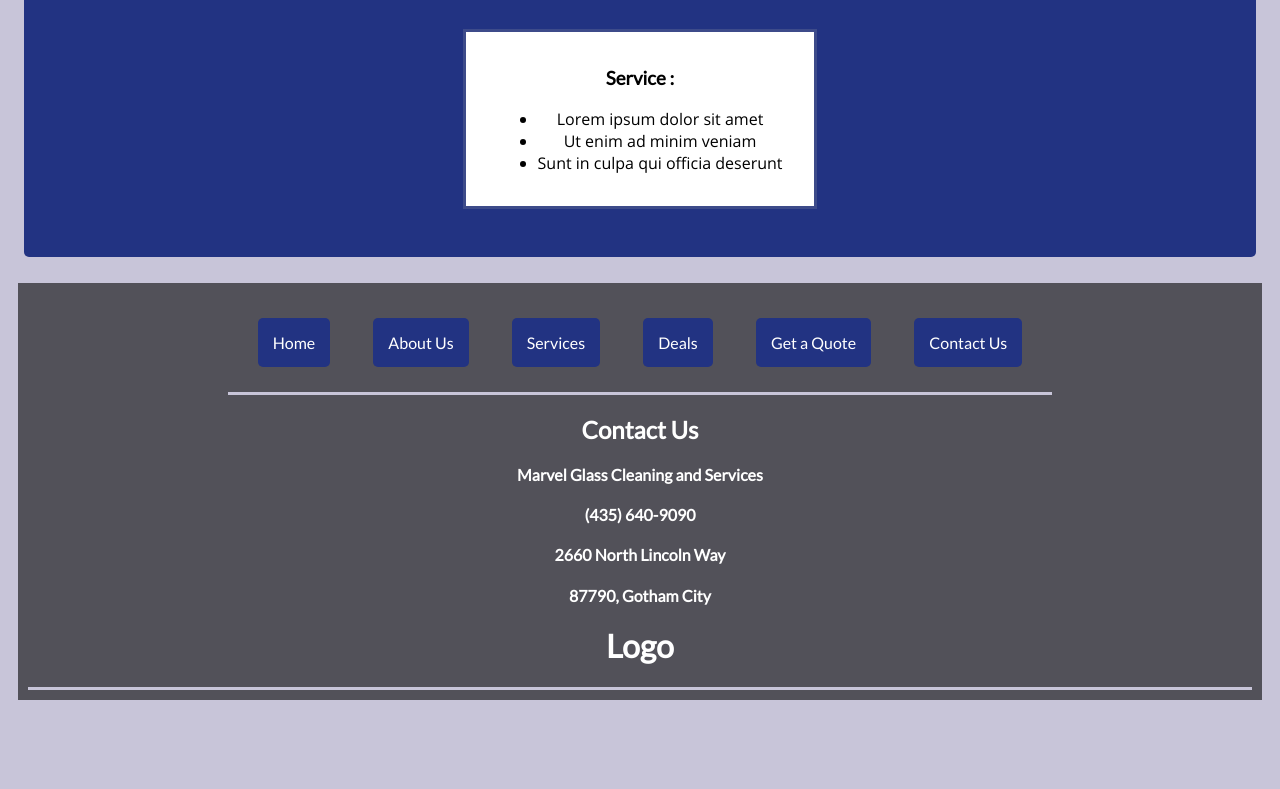
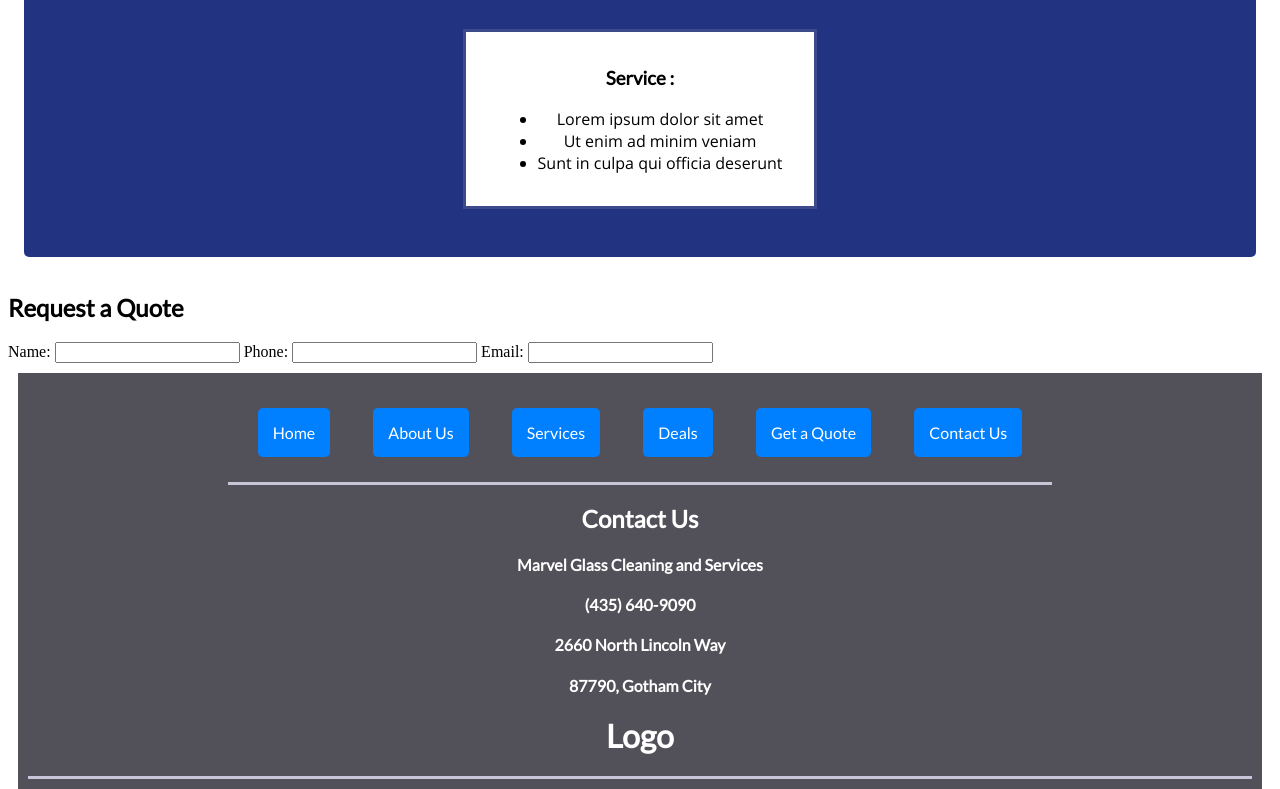
Before and after one commit to KeatenJo/MarvelWindowsWebsite, a plain HTML site: page src/index.html in a window 1280 px wide. Shown: the part 993-1782 px from the top of the page. Before the commit the page ends 1693 px from the top, so only its background shows below. Drawn offline with Linux system fonts and the light colour scheme.

Commit message:
Azure Blue added

```diff
--- a/src/index.html
+++ b/src/index.html
@@ -102,6 +102,22 @@
 
 	</div>
 
+	<div>
+		<div>
+			<h2>Request a Quote</h2>
+			<label>Name: </label>
+			<input type="text"/>
+
+			<label>Phone: </label>
+			<input type="text"/>
+
+			<label>Email: </label>
+			<input type="text"/>
+
+		</div>
+
+	</div>
+
 	<footer>
 		<div id="footerContainer">
 			<div class="navDivs" id="bottomNavDiv">
--- a/src/style.css
+++ b/src/style.css
@@ -10,7 +10,7 @@ main{
 }
 
 body {
-    background-color: #C8C5D9;
+    background-color: white;
 
 }
 
@@ -69,7 +69,7 @@ footer {
 	display: inline-block;
 	color: white;
 	/* background-color: #3C5CE8; */
-	background-color: #223382;
+	background-color: #0080FF;
 	border-radius: 5px;
 	font-family: Lato;
 
```
